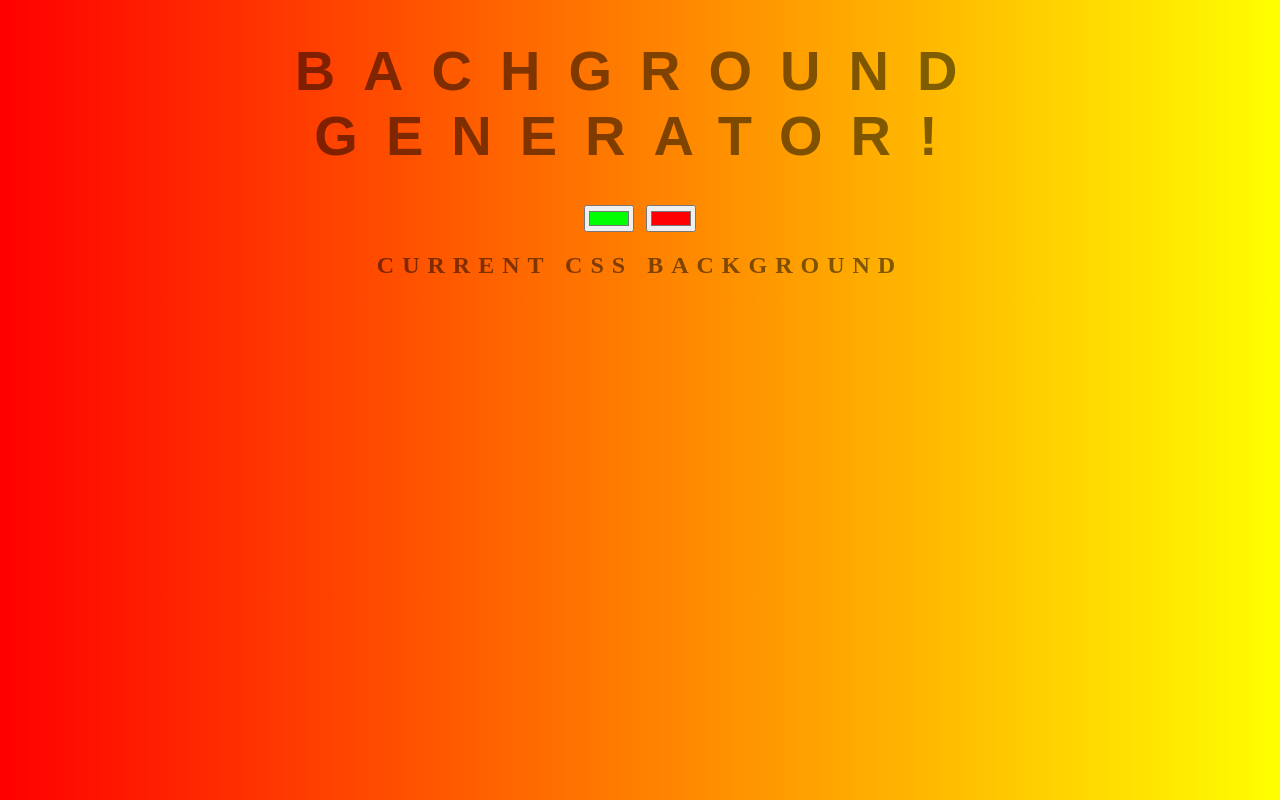
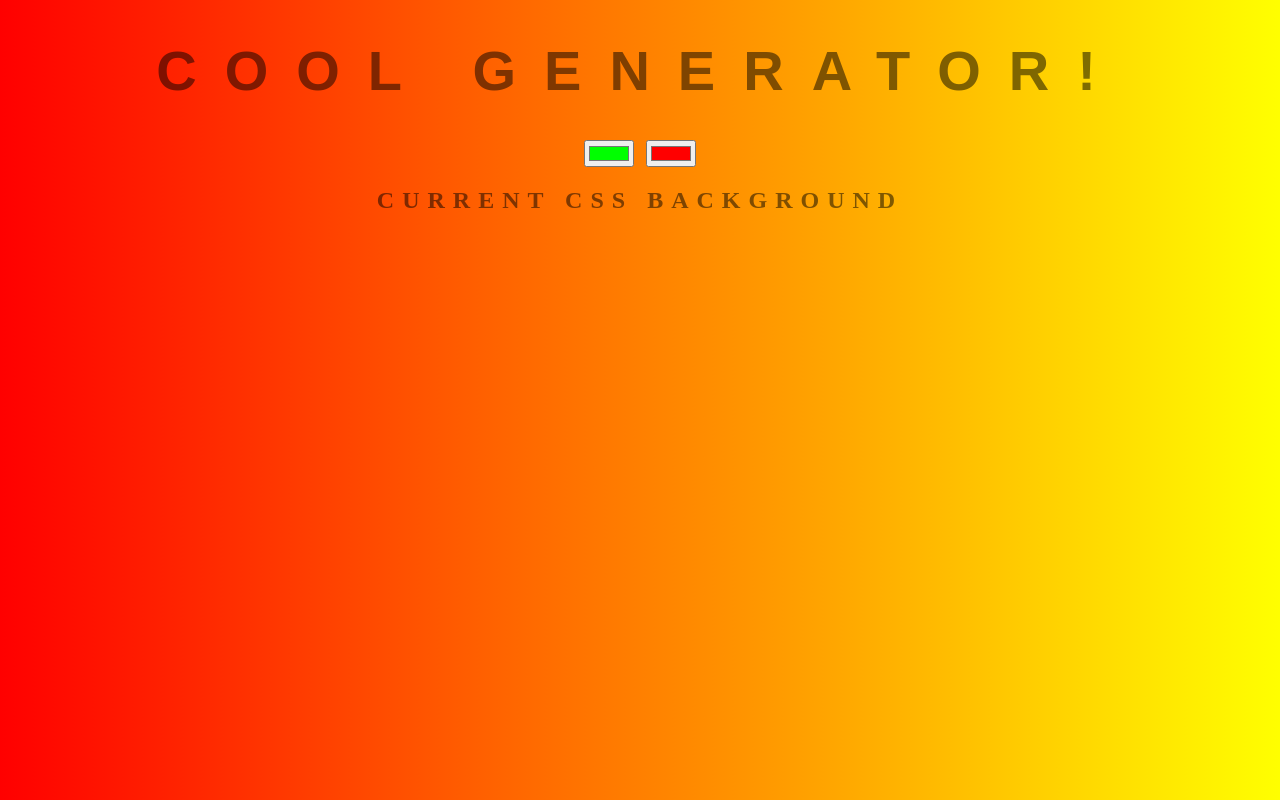
Before and after one commit to EMRz2021/background-generator, a plain HTML site: page index.html in a window 1280 px wide. Drawn offline with Linux system fonts and the light colour scheme.

Commit message:
Changing Title

```diff
--- a/index.html
+++ b/index.html
@@ -5,7 +5,7 @@
 	<link rel="stylesheet" type="text/css" href="style.css">
 </head>
 <body id="gradient">
-	<h1>Bachground Generator!</h1>
+	<h1>Cool Generator!</h1>
 	<input class="color1" type="color" name="color1" value="#00ff00">
 	<input class="color2" type="color" name="color2" value="#ff0000">
 	<h2>Current CSS Background</h2>
```
